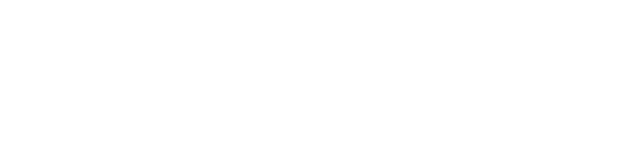
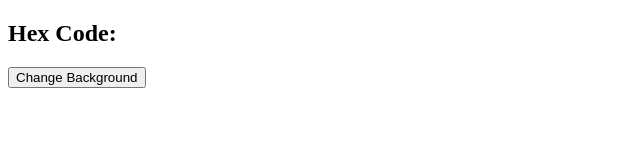
Before and after one commit to AritriDas/Background-hexcode, a plain HTML site: page index.html in a window 1280 px wide. Shown: the whole page, without its empty margins (0-640 px from the left). Drawn offline with nearby package versions, Linux system fonts and the light colour scheme; files that its build step writes are made by us from their sources.

Commit message:
Change 1

```diff
--- a/index.html
+++ b/index.html
@@ -3,9 +3,16 @@
 <head>
     <meta charset="UTF-8">
     <meta name="viewport" content="width=device-width, initial-scale=1.0">
+    <link rel="stylesheet" href="style.css">
     <title>Background Hexcode</title>
 </head>
 <body>
 
+    <div class="container">
+        <h2 class="hexColor">Hex Code: <span class="hex"></span></h2>
+        <button type="button" class="hexBtn">Change Background</button>
+    </div>
+
+    <script src="app.js"></script>
 </body>
 </html>
```
Also changed, not shown: app.js (added).
